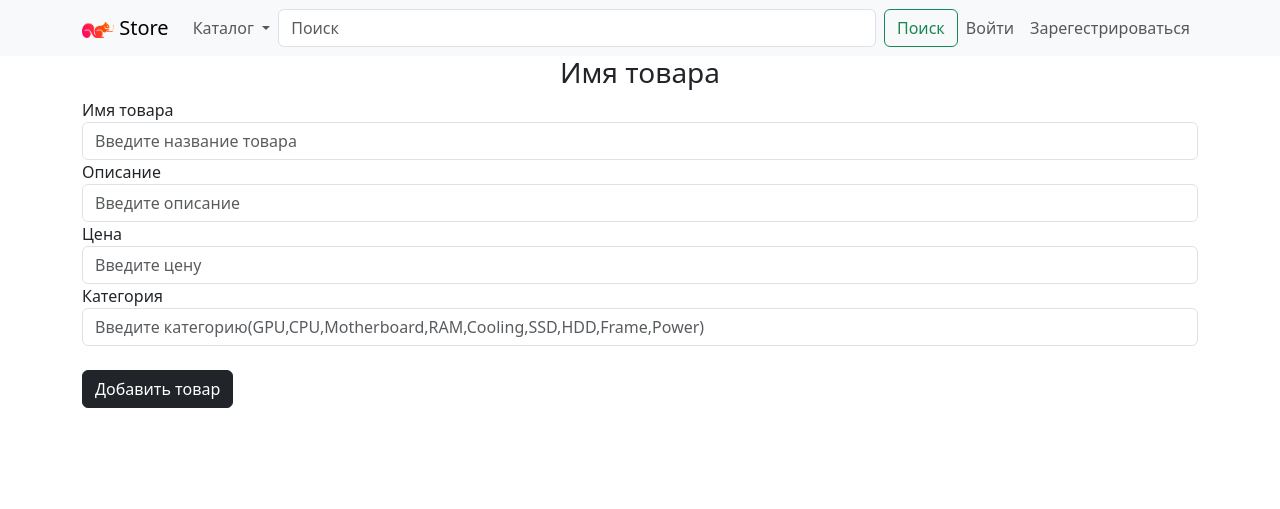
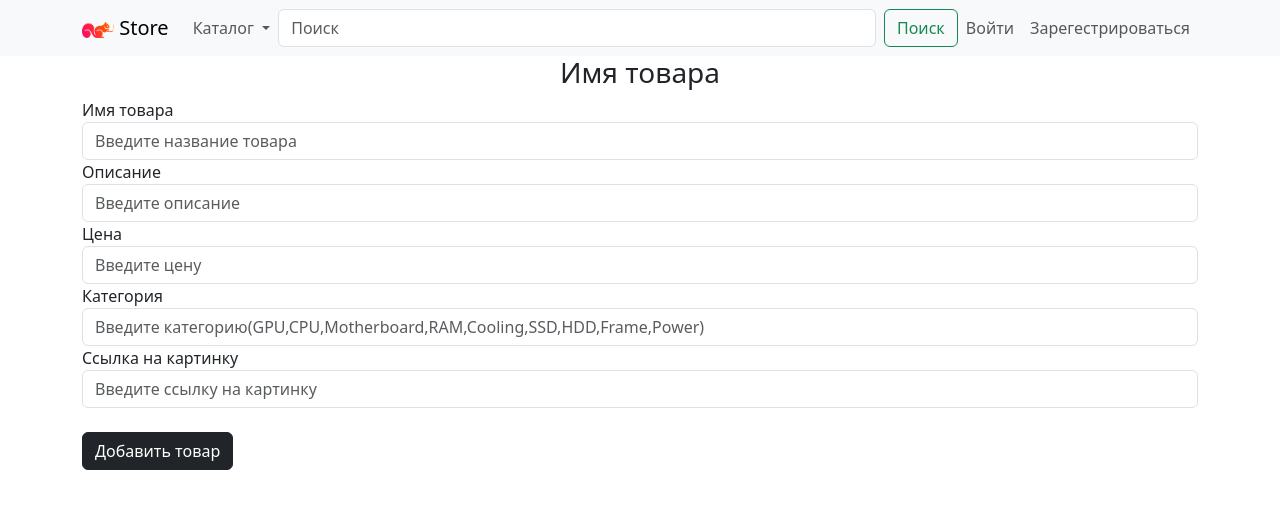
Before and after one commit to Robert49324/flask_store, a Flask app: page /admin in a window 1280 px wide. Shown: the top 509 px of the page. Run offline with Flask 3, Linux system fonts and the light colour scheme.

Commit message:
Added images to admin panel

```diff
--- a/website/models.py
+++ b/website/models.py
@@ -8,6 +8,7 @@ class Product(db.Model):
     description = db.Column(db.String(1000))
     price = db.Column(db.Integer)
     category = db.Column(db.Enum("GPU","CPU","Motherboard","RAM","Cooling","SSD","HDD","Frame","Power"))
+    picture = db.Column(db.String(1000))
 
 class User(db.Model, UserMixin):
     id = db.Column(db.Integer, primary_key = True)
--- a/website/templates/admin.html
+++ b/website/templates/admin.html
@@ -48,6 +48,17 @@
     />
   </div>
 
+  <div class="form-group">
+    <label for="picture">Ссылка на картинку</label>
+    <input
+      type="picture"
+      class="form-control"
+      id="picture"
+      name="picture"
+      placeholder="Введите ссылку на картинку"
+    />
+  </div>
+
   <br />
   <button type="submit" class="btn btn-dark">Добавить товар</button>
 </form>
--- a/website/templates/catalog.html
+++ b/website/templates/catalog.html
@@ -5,7 +5,7 @@
     <div class="row g-0">
       <div class="col-md-2">
         <img
-          src="https://t1.gstatic.com/licensed-image?q=tbn:ANd9GcRlaTfscmXmzZ_BvFjCsR2EY4CJFiUz_MGC804rZi8MC4uYNJC5C481YbD5oCmwMsvX"
+          src="{{data.picture}}"
           class="img-fluid rounded-start"
           alt="..."
         />
--- a/website/templates/home.html
+++ b/website/templates/home.html
@@ -5,7 +5,7 @@
     <div class="row g-0">
       <div class="col-md-2">
         <img
-          src="https://t1.gstatic.com/licensed-image?q=tbn:ANd9GcRlaTfscmXmzZ_BvFjCsR2EY4CJFiUz_MGC804rZi8MC4uYNJC5C481YbD5oCmwMsvX"
+          src="{{data.picture}}"
           class="img-fluid rounded-start"
           alt="..."
         />
--- a/website/views.py
+++ b/website/views.py
@@ -46,7 +46,7 @@ def catalog():
 @views.route("/product", methods=['GET','POST'])
 def product():
     print(request.form["product"])
-    return render_template("product.html",user=current_user)
+    return render_template("product.html",user=current_user,id=request.form["product"])
 
 @views.route("/cart", methods=['GET','POST'])
 def cart():
@@ -59,6 +59,7 @@ def admin():
         description = request.form.get('description')
         category = request.form.get('category')
         price = request.form.get('price')
+        picture = request.form.get('picture')
 
         user = Product.query.filter_by(name=name).first()
 
@@ -75,7 +76,7 @@ def admin():
         elif len(description) > 1000:
             flash("Слишком длинное описание", category="error")
         else:
-            new_product = Product(name=name,description=description,category=category,price=price)
+            new_product = Product(name=name,description=description,category=category,price=price, picture=picture)
             db.session.add(new_product)
             db.session.commit()
             flash('Товар добавлен', category='success')
```
Also changed, not shown: instance/database.db.
